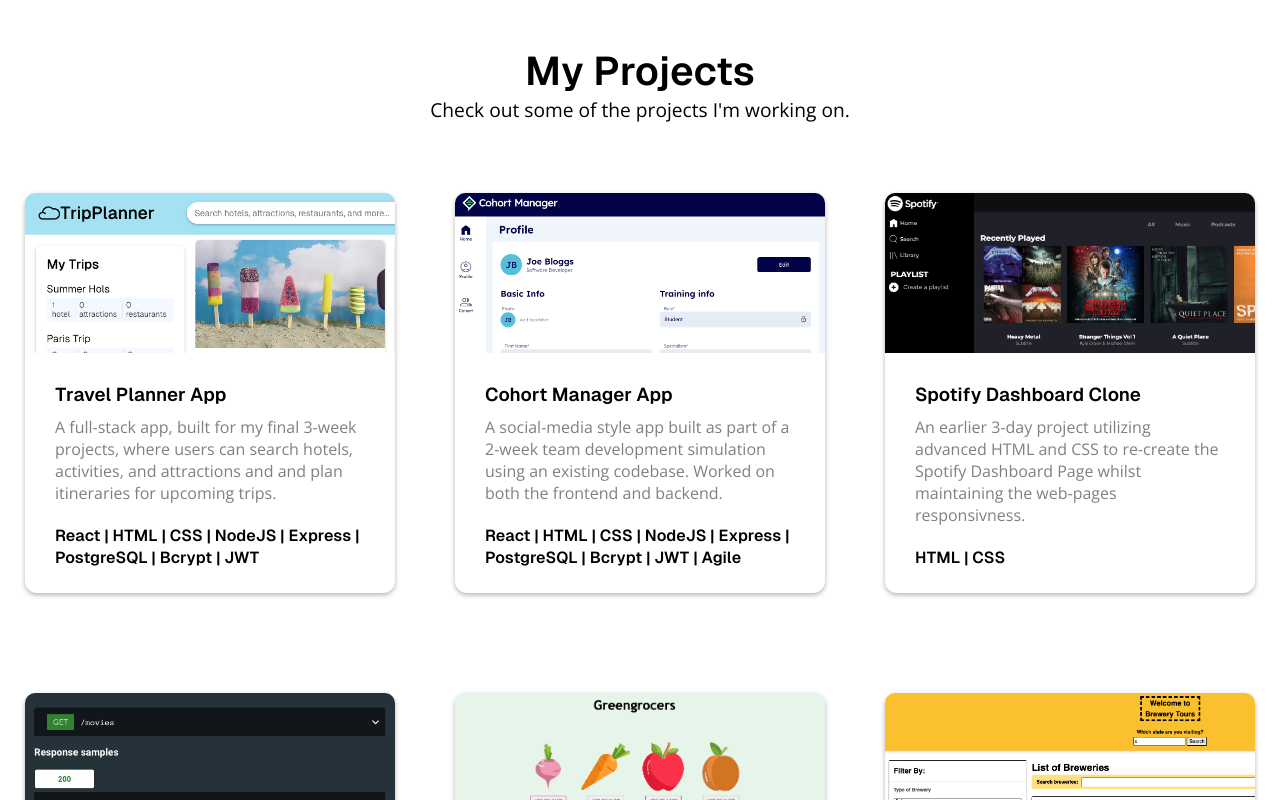
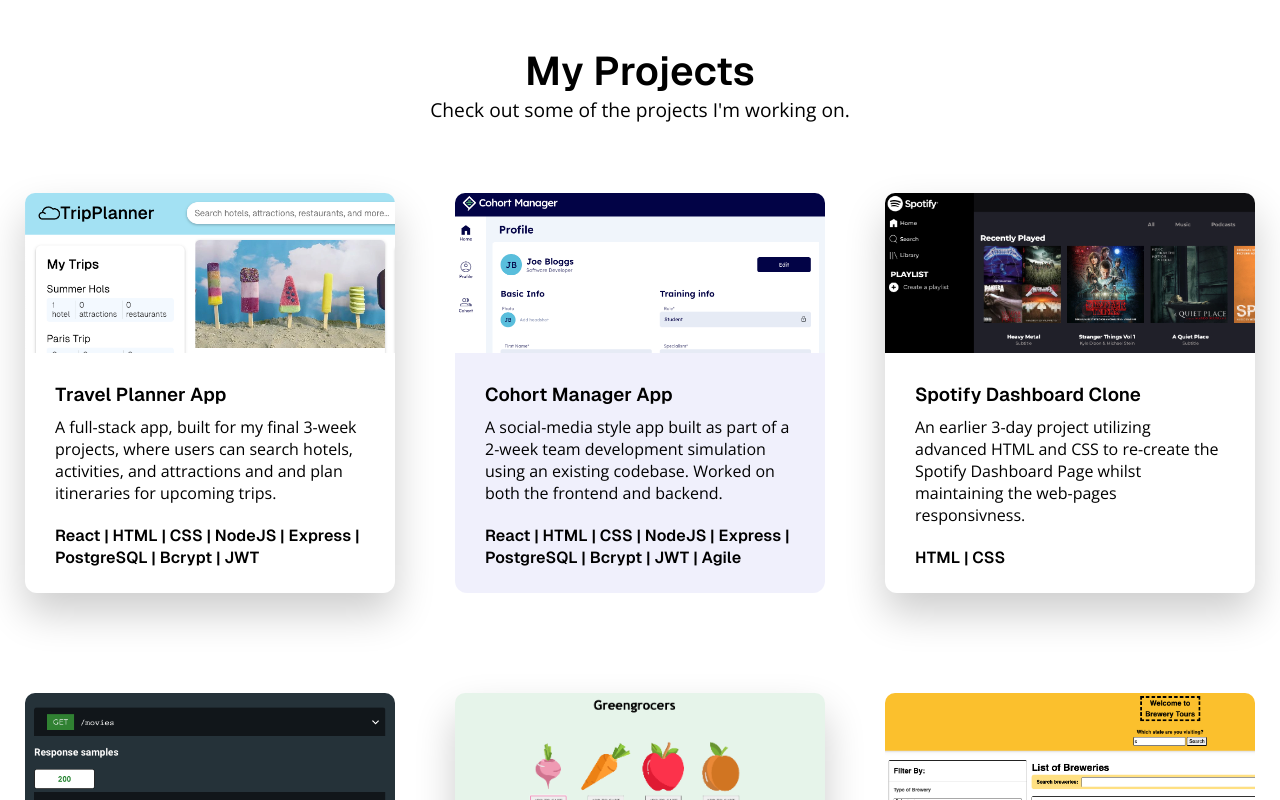
Before and after one commit to zainabch123/updated-portfolio-react-app, a React (Vite) app: page / in a window 1280 px wide. Shown: the part 1440-2240 px from the top of the page. Built offline with nearby package versions, Linux system fonts and the light colour scheme.

Commit message:
Updated animation for all sections

```diff
--- a/src/AboutMe/aboutMe.css
+++ b/src/AboutMe/aboutMe.css
@@ -38,12 +38,12 @@
 }
 
 .box1 {
-  background-color: rgb(230, 230, 250, 0.5);
+  background-color:rgb(230, 230, 250, 0.6);
 
 }
 
 .box2 {
-    box-shadow: 0 2px 5px rgba(0, 0, 0, 0.3);
+    box-shadow: 0px 20px 40px rgba(0, 0, 0, 0.2);
 
 }
 
@@ -74,7 +74,6 @@
   max-width: 400px;
   text-align: center;
   border-radius: 12px;
-
 }
 
 .about-me-image img {
@@ -83,6 +82,7 @@
   border-radius: 12px;
   object-fit: cover;
   object-position: center;
+
 
 }
 @media (max-width: 580px) {
--- a/src/App.jsx
+++ b/src/App.jsx
@@ -23,7 +23,7 @@ function App() {
       },
       {
         root: document.querySelector(".overflow-container"),
-        threshold: 0.2,
+        threshold: 0.3,
       }
     );
 
@@ -54,7 +54,9 @@ function App() {
         <Skills />
         <Contact />
         <footer className="footer-section">
+          <div className="footer-text">
           <p>&copy; Zainab Choudhry 2024. </p>
+          </div>
         </footer>
       </main>
     </div>
--- a/src/Contact/Contact.jsx
+++ b/src/Contact/Contact.jsx
@@ -37,7 +37,7 @@ export default function Contact() {
 
 
   return (
-    <section className="contact-section" id="contact-section">
+    <section className="contact-section  animated-section" id="contact-section">
       <h2 className="title animated-section">Get in touch</h2>
       <p className="animated-section">
         Feel free to reach out if you have any questions or would like to
--- a/src/Nav-Bar/navBar.css
+++ b/src/Nav-Bar/navBar.css
@@ -7,6 +7,7 @@
   text-align: start;
   background-color: #E6E6FA;
   padding: 15px 0;
+
 }
 
 .nav-buttons {
--- a/src/Projects/MyProjects.jsx
+++ b/src/Projects/MyProjects.jsx
@@ -315,16 +315,20 @@ export default function MyProjects() {
 
   return (
     <section className="projects-section" id="projects-section">
-      <h2 className="title animated-section">My Projects</h2>
-      <p className="projects-tag-line animated-section">
-        Check out some of the projects I'm working on.
-      </p>
-      <ul className="project-links animated-section" ref={navRef}>
+      <div className="project-title-section animated-section">
+        <h2 className="title">My Projects</h2>
+        <p className="projects-tag-line">
+          Check out some of the projects I'm working on.
+        </p>
+      </div>
+      <ul className="project-links" ref={navRef}>
         {projects.map((project, index) => {
           return (
             <li
               key={index}
-              className="project-container"
+              className={`project-container animated-section ${
+                index % 2 !== 0 ? "even-project" : ""
+              }`}
               onClick={() => openOverlay(project)}
             >
               <div className="image-container">
--- a/src/Projects/projects.css
+++ b/src/Projects/projects.css
@@ -32,13 +32,13 @@
   transition: margin-top 0.5s;
   flex: 0 0 auto;
   cursor: pointer;
-  box-shadow: 0 2px 5px rgba(0, 0, 0, 0.3);
+  box-shadow: 0px 20px 40px rgba(0, 0, 0, 0.2);
+
 }
 
 
 .project-container:hover {
   background-color: rgb(245, 245, 245, 0.8);
-  box-shadow: 0 1px 2px rgba(0, 0, 0, 0.3);
 }
 
 
@@ -77,9 +77,14 @@
 }
 .project-text p {
   font-size: 1rem;
-  color: gray;
+  color: black;
   padding-top: 10px;
   padding-bottom: 10px;
+}
+
+.even-project {
+  background-color:  rgb(230, 230, 250, 0.6);
+  box-shadow: none;
 }
 
 span {
--- a/src/Skills/Skills.jsx
+++ b/src/Skills/Skills.jsx
@@ -3,12 +3,14 @@ import "./skills.css";
 export default function Skills() {
   return (
     <section className="skills-section" id="skills-section">
-      <h2 className="title animated-section">My Skills</h2>
-      <p className="animated-section">
-        Here are some of the skills I have developed.
-      </p>
+      <div className="project-title-section animated-section">
+        <h2 className="title">My Skills</h2>
+        <p>
+          Here are some of the skills I have developed.
+        </p>
+      </div>
       <section className="skills-grid animated-section">
-        <div className="skill-card">
+        <div className="skill-card animated-section">
           <div className="skill-svg">
             <svg
               xmlns="http://www.w3.org/2000/svg"
@@ -25,7 +27,7 @@ export default function Skills() {
             <h3 className="skill-title">JavaScript</h3>
           </div>
         </div>
-        <div className="skill-card">
+        <div className="skill-card animated-section">
           <div className="skill-svg">
             <svg
               xmlns="http://www.w3.org/2000/svg"
@@ -46,7 +48,7 @@ export default function Skills() {
             <h3 className="skill-title">React</h3>
           </div>
         </div>
-        <div className="skill-card">
+        <div className="skill-card animated-section">
           <div className="skill-svg">
             <svg
               xmlns="http://www.w3.org/2000/svg"
@@ -72,7 +74,7 @@ export default function Skills() {
             <h3 className="skill-title">HTML</h3>
           </div>
         </div>
-        <div className="skill-card">
+        <div className="skill-card animated-section">
           <div className="skill-svg">
             <svg
               xmlns="http://www.w3.org/2000/svg"
@@ -90,7 +92,7 @@ export default function Skills() {
             <h3 className="skill-title">CSS</h3>
           </div>
         </div>
-        <div className="skill-card">
+        <div className="skill-card animated-section">
           <div className="skill-svg">
             <svg
               xmlns="http://www.w3.org/2000/svg"
@@ -111,7 +113,7 @@ export default function Skills() {
             <h3 className="skill-title">ExpressJS</h3>
           </div>
         </div>
-        <div className="skill-card">
+        <div className="skill-card animated-section">
           <div className="skill-svg">
             <svg
               xmlns="http://www.w3.org/2000/svg"
@@ -126,7 +128,7 @@ export default function Skills() {
             <h3 className="skill-title">PostgreSQL</h3>
           </div>
         </div>
-        <div className="skill-card">
+        <div className="skill-card animated-section">
           <div className="skill-svg">
             <svg
               xmlns="http://www.w3.org/2000/svg"
--- a/src/Skills/skills.css
+++ b/src/Skills/skills.css
@@ -28,13 +28,10 @@
   display: grid;
   grid-template-rows: auto 1fr;
   margin: 40px 0px;
-}
-
-.skill-card svg {
-  width: 60%;
-  fill: #b9b9c9;
+  padding: 20px;
+  background-color: rgb(230, 230, 250, 0.7);
 }
 
 .skill-card h3 {
-  color: #b9b9c9;
+  color: black;
 }
--- a/src/index.css
+++ b/src/index.css
@@ -5,7 +5,6 @@
   scroll-behavior: smooth;
   font-family: "Geist";
 }
-
 
 .container {
   display: flex;
@@ -17,9 +16,7 @@ main {
   flex: 1;
   display: flex;
   flex-direction: column;
-
 }
-
 
 .title-section {
   position: relative;
@@ -27,8 +24,9 @@ main {
   display: flex;
   text-align: center;
   align-items: center;
-  background: linear-gradient(to bottom, #E6E6FA,   white);
+  background: linear-gradient(to bottom, #e6e6fa, white);
   padding: 0px 30px 0px 30px;
+
 }
 
 .title {
@@ -45,7 +43,6 @@ main {
 .title-section span {
   color: #b9b9c9;
 }
-
 
 .title-section button {
   margin-top: 30px;
@@ -76,17 +73,15 @@ main {
 }
 
 .second-line {
-  animation-delay: 0.8s;
+  animation-delay: 1s;
 }
 
-
-
 .title p {
-  animation-delay: 1.2s;
+  animation-delay: 2s;
 }
 
 .title button {
-  animation-delay: 1.5s;
+  animation-delay: 2s;
 }
 
 .title-section p,
@@ -107,16 +102,15 @@ p {
 }
 
 .animated-section {
-    opacity: 0;
-    transform: translateY(20px);
-    transition: opacity 0.5s ease, transform 0.5s ease;
+  opacity: 0;
+  transform: translateY(80px) scale(0.9) rotate(2deg);
+  transition: opacity 1.5s ease-out, transform 1.5s cubic-bezier(0.22, 1, 0.36, 1);
 }
 
 .animated-section.in-view {
-    opacity: 1;
-    transform: translateY(0);
+  opacity: 1;
+  transform: translateY(0) scale(1) rotate(0);
 }
-
 
 
 @keyframes fadeInUp {
@@ -131,14 +125,18 @@ p {
 }
 
 .footer-section {
+  display: grid;
   padding: 20px;
   background-color: rgb(245, 244, 244, 0.5);
-  text-align: start;
   color: rgb(110, 108, 108);
 }
 
-
-
+.footer-text {
+  display: grid;
+  width: 100%;
+  max-width: 1280px;
+  margin: 0 auto;
+}
 
 @media (max-width: 580px) {
   .title-section {
```
